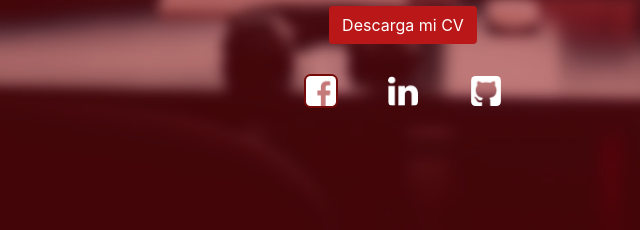
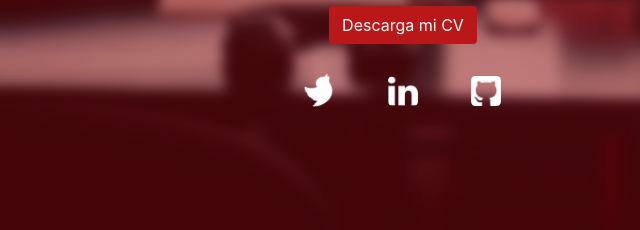
Before and after one commit to JudithCristina/My-portafolio, a website with bundled scripts: page index.html in a window 1280 px wide. In both pictures the pointer is over the picture 557 px from the left and 660 px from the top of the page. Shown: the part 570-800 px from the top of the page, 237-877 px from the left. Built offline with nearby package versions, Linux system fonts and the light colour scheme; a web font is replaced by a local one.

Commit message:
:tada: css redes sociales

```diff
--- a/css/style.css
+++ b/css/style.css
@@ -248,10 +248,11 @@ a:hover {
 
 
 .contact1:hover {
-  background-color: #c57979;
-  color: rgb(235, 107, 107);
-  box-shadow: 0 0 0 2px #750a0a;
-  transition: all 500ms ease;
+  /* background-color: #c57979;
+  color: rgb(235, 107, 107); */
+  /* box-shadow: 0 0 0 2px #750a0a; */
+  transform: rotate(-30deg);
+  transition: 0.4s all ease-in-out;
 }
 
 /*------/ Ul resect /------*/
--- a/index.html
+++ b/index.html
@@ -90,10 +90,10 @@
           <p class="intro-subtitle"><span class="text-slider-items">Coder,Front-End Developer</span><strong
               class="text-slider"></strong></p>
           <!-- <p class="pt-3"><a class="btn btn-primary btn js-scroll px-4" href="#about" role="button">Learn More</a></p> -->
-          <a href="https://drive.google.com/file/d/1P0O7rGW4FzIK_iGtJ-32KfaBpfF893G5/view?usp=sharing" class="btn cv" target="_blank">Descarga mi CV</a>
+          <a href="https://drive.google.com/file/d/1N2ScoL-c_lVOMNvTdKknH_IYz4OYrkc7/view?usp=sharing" class="btn cv" target="_blank">Descarga mi CV</a>
           <p>
-            <a href="https://www.facebook.com/judithcristinaqi" target="_blank"><img class="contact1"
-                src='img/iconos/facebook.png'></a>
+            <a href="https://twitter.com/JudithCristinaQ" target="_blank"><img class="contact1"
+                src='img/iconos/twitter.png'></a>
             <a href="https://www.linkedin.com/in/judithcristina/" target="_blank"><img class="contact1"
                 src='img/iconos/linkedin-logo.png'></a>
             <a href="https://github.com/JudithCristina" target="_blank"><img class="contact1"
```
Also changed, not shown: img/iconos/twitter.png (renamed from img/iconos/twitter (1).png).
